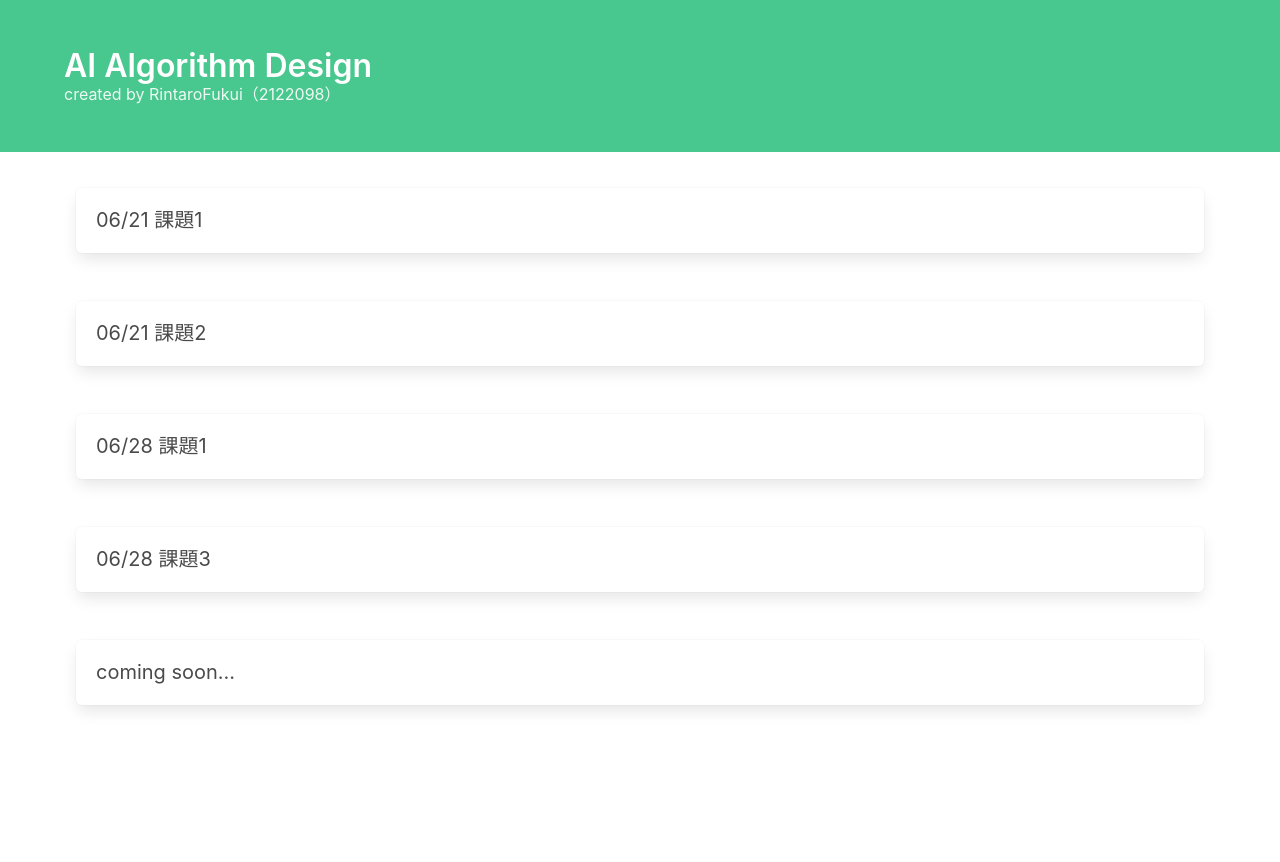
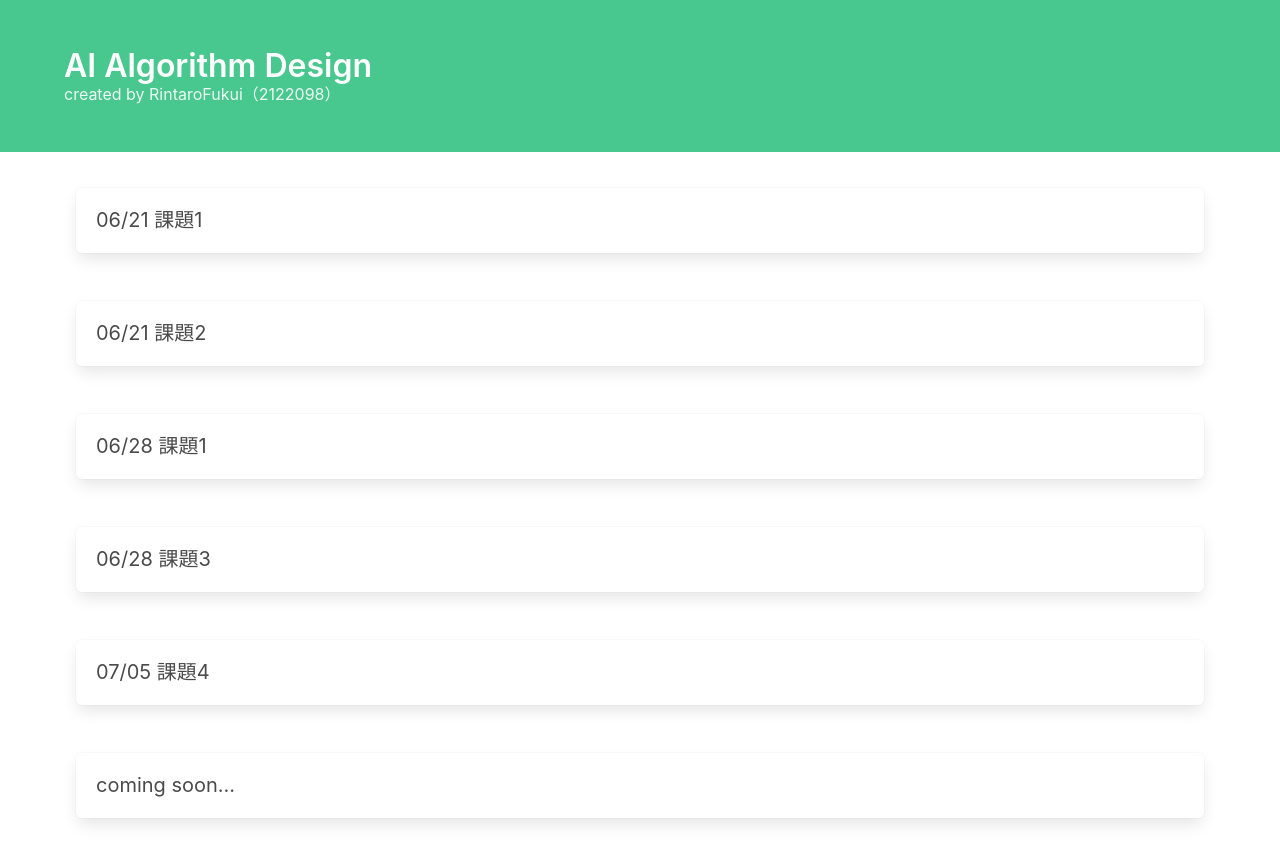
Before and after one commit to Rintaro-Fukui/Application-Task, a Next.js app in the folder front/application-task/: page / in a window 1280 px wide. Shown: the top 862 px of the page. Before the commit the page ends 800 px from the top, so only its background shows below. Built offline with nearby package versions, Linux system fonts and the light colour scheme.

Commit message:
edit app/page.js

```diff
--- a/front/application-task/src/app/page.js
+++ b/front/application-task/src/app/page.js
@@ -39,6 +39,14 @@ export default function Home() {
           </div>
         </Link>
         <br />
+        <Link href="/task5">
+          <div className="tile is-parent">
+            <div className="tile is-child box">
+              <p className="subtitle">07/05 課題4</p>
+            </div>
+          </div>
+        </Link>
+        <br />
         <Link href="/">
           <div className="tile is-parent">
             <div className="tile is-child box">
```
Also changed, not shown: front/application-task/src/app/task5/page.js (added).
